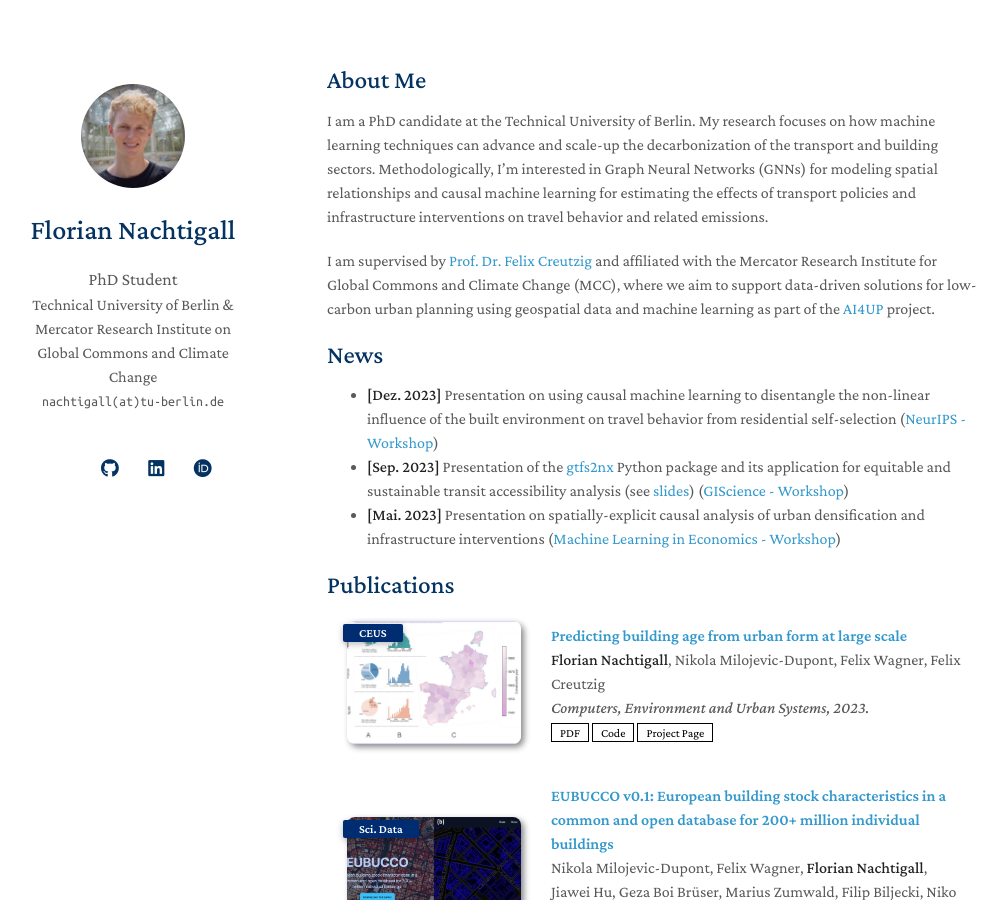
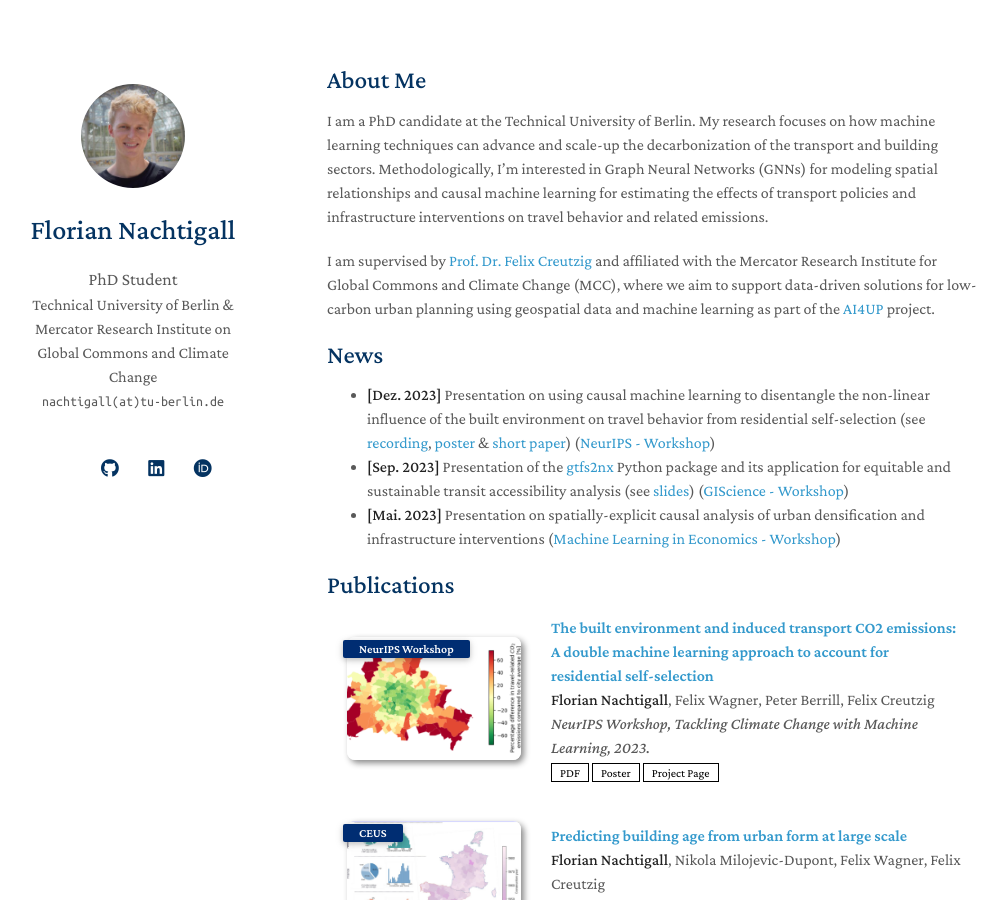
Before and after one commit to FlorianNachtigall/floriannachtigall.github.io, a Jekyll site: the page built from index.md, in a window 1280 px wide and 900 px high. Shown: the whole window, without its empty margins (143-1149 px from the left). Built offline with Jekyll 4.4.1, drawn with Linux system fonts in a browser that asks for light colours; nearby versions of some CDN libraries; a style sheet for code colours, icons or effects is not loaded; our own code applies the rules of GitHub Pages for plain Markdown files.

Commit message:
Update data on NeurIPS workshop paper

```diff
--- a/_data/publications.yml
+++ b/_data/publications.yml
@@ -1,4 +1,16 @@
 main:
+
+  - title: "The built environment and induced transport CO2 emissions: A double machine learning approach to account for residential self-selection"
+    authors: <strong>Florian Nachtigall</strong>, Felix Wagner, Peter Berrill, Felix Creutzig
+    conference_short: NeurIPS Workshop
+    conference: NeurIPS Workshop, Tackling Climate Change with Machine Learning, 2023.
+    pdf: https://arxiv.org/pdf/2312.06616.pdf
+    poster: https://s3.us-east-1.amazonaws.com/climate-change-ai/papers/neurips2023/57/poster.jpg
+    page: https://www.climatechange.ai/papers/neurips2023/57
+    # code: ~
+    # bibtex: ~
+    image: ./assets/img/be-tb-rss-thumbnail.png
+    # notes: ~
 
   - title: Predicting building age from urban form at large scale
     authors: <strong>Florian Nachtigall</strong>, Nikola Milojevic-Dupont, Felix Wagner, Felix Creutzig
--- a/_includes/publications.md
+++ b/_includes/publications.md
@@ -23,6 +23,9 @@
     <div class="links">
       {% if link.pdf %}
       <a href="{{ link.pdf }}" class="btn btn-sm z-depth-0" role="button" target="_blank" style="font-size:12px;">PDF</a>
+      {% endif %}
+      {% if link.poster %}
+      <a href="{{ link.pdf }}" class="btn btn-sm z-depth-0" role="button" target="_blank" style="font-size:12px;">Poster</a>
       {% endif %}
       {% if link.code %}
       <a href="{{ link.code }}" class="btn btn-sm z-depth-0" role="button" target="_blank" style="font-size:12px;">Code</a>
--- a/index.md
+++ b/index.md
@@ -16,7 +16,7 @@ I am supervised by [Prof. Dr. Felix Creutzig](https://www.mcc-berlin.net/en/abou
 
 ## News
 
-- **[Dez. 2023]** Presentation on using causal machine learning to disentangle the non-linear influence of the built environment on travel behavior from residential self-selection ([NeurIPS - Workshop](https://climatechange.ai/events/neurips2023))
+- **[Dez. 2023]** Presentation on using causal machine learning to disentangle the non-linear influence of the built environment on travel behavior from residential self-selection (see [recording](https://www.climatechange.ai/papers/neurips2023/57), [poster](https://s3.us-east-1.amazonaws.com/climate-change-ai/papers/neurips2023/57/poster.jpg) & [short paper](https://arxiv.org/abs/2312.06616)) ([NeurIPS - Workshop](https://climatechange.ai/events/neurips2023))
 - **[Sep. 2023]** Presentation of the [gtfs2nx](https://github.com/ai4up/gtfs2nx) Python package and its application for equitable and sustainable transit accessibility analysis (see [slides](https://otesama2023.readthedocs.io/en/latest/presentations/short_talks.html)) ([GIScience - Workshop](https://otesama2023.readthedocs.io/en/latest/))
 - **[Mai. 2023]** Presentation on spatially-explicit causal analysis of urban densification and infrastructure interventions ([Machine Learning in Economics - Workshop](https://smaxand.github.io/CfP_MLEconomics2.pdf))
 
```
Also changed, not shown: assets/img/be-tb-rss-thumbnail.png (added).
